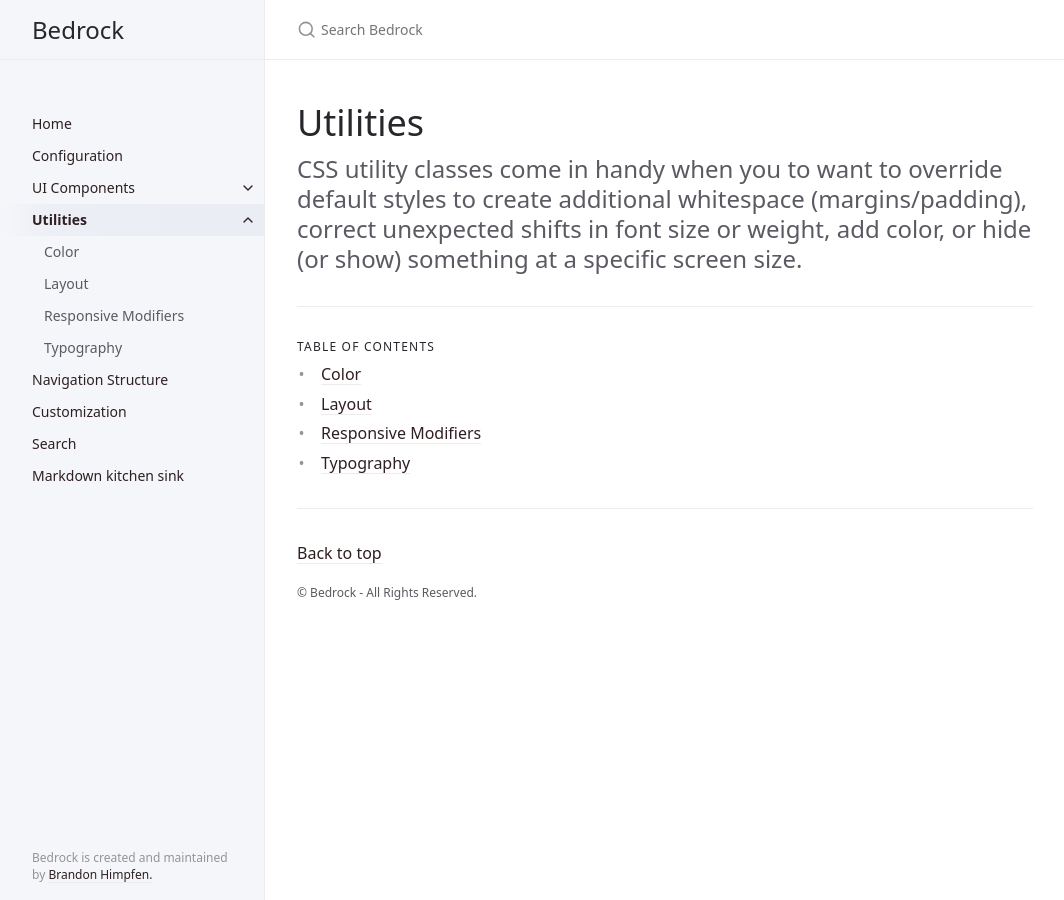
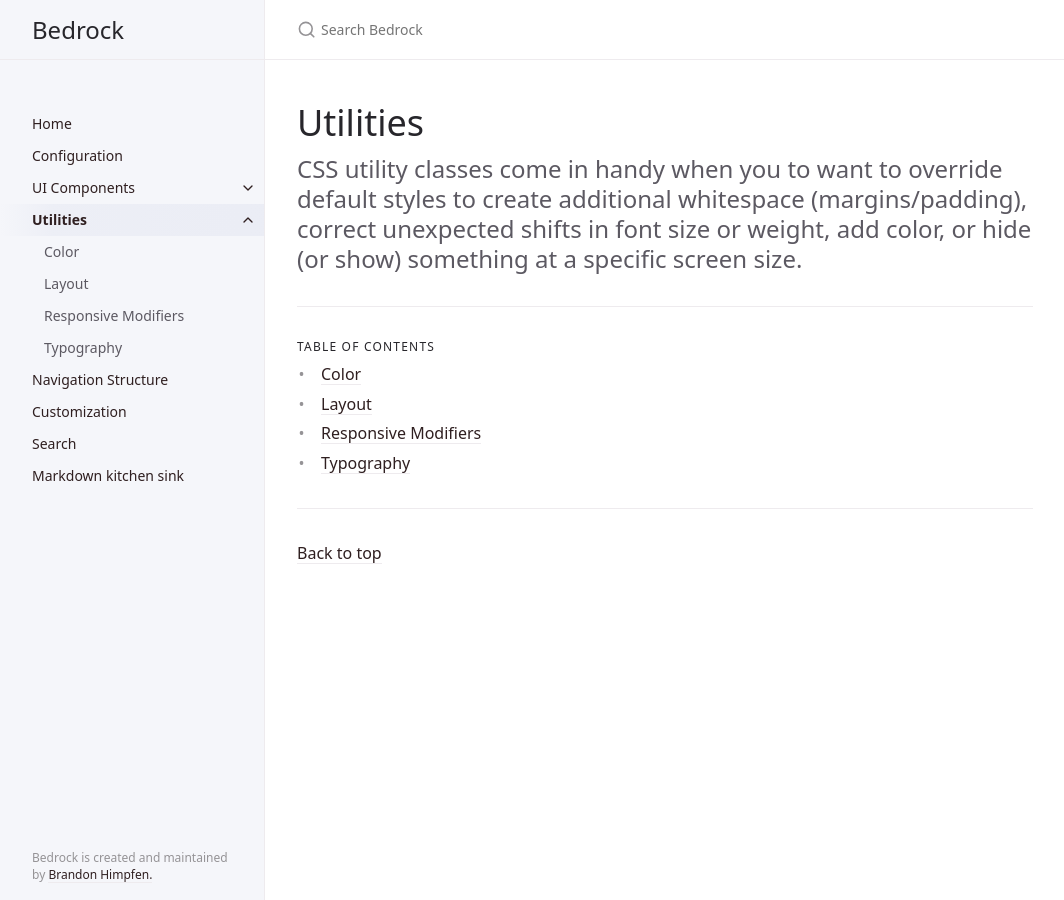
Before and after one commit to getbedrock/getbedrock.github.io, a Jekyll site: the page built from docs/utilities/utilities.md, in a window 1280 px wide. Shown: the whole page, without its empty margins (107-1171 px from the left). Built offline with Jekyll 4.4.1, drawn with Linux system fonts in a browser that asks for light colours.

Commit message:
Update _config.yml

```diff
--- a/_config.yml
+++ b/_config.yml
@@ -81,7 +81,7 @@ nav_sort: case_sensitive # Capital letters sorted before lowercase
 back_to_top: true
 back_to_top_text: "Back to top"
 
-footer_content: "&copy; Bedrock - All Rights Reserved."
+footer_content: ""
 
 # Footer last edited timestamp
 last_edit_timestamp: true # show or hide edit time - page must have `last_modified_date` defined in the frontmatter
```
